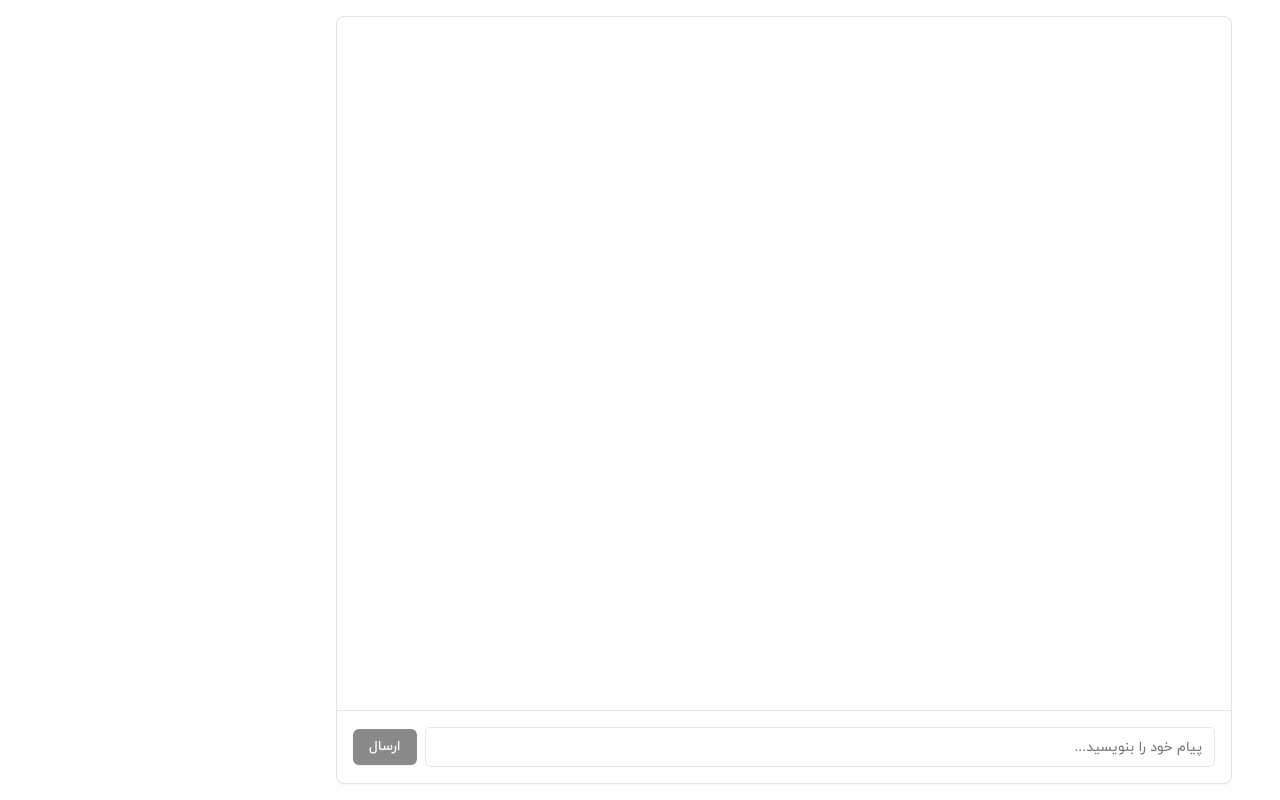
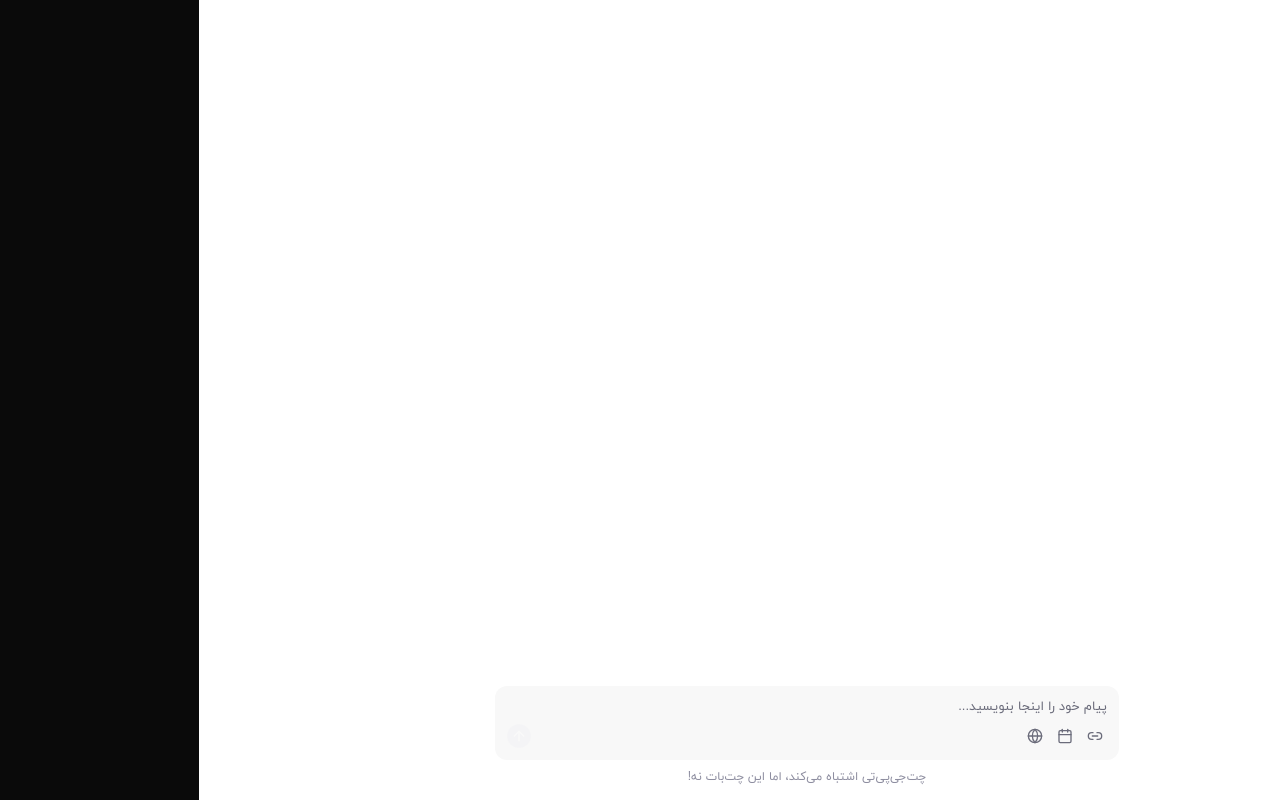
Before and after one commit to rezashahnazar/nextjs-boilerplate, a Next.js app: page / in a window 1280 px wide. Built offline with nearby package versions, Linux system fonts and the light colour scheme.

Commit message:
prepared the UI

```diff
--- a/src/app/layout.tsx
+++ b/src/app/layout.tsx
@@ -35,9 +35,10 @@ export default function RootLayout({
       >
         <CustomThemeProvider
           attribute="class"
-          defaultTheme="system"
+          defaultTheme="dark"
           enableSystem
           disableTransitionOnChange
+          // forcedTheme="dark"
         >
           {/* Skip to main content link for keyboard users */}
           <a
--- a/src/components/ai-ui/ChatUi.tsx
+++ b/src/components/ai-ui/ChatUi.tsx
@@ -89,36 +89,34 @@ export function ChatUI() {
   }, [messages, isLoading, scrollToBottom]);
 
   return (
-    <div className="flex flex-col items-center justify-center h-full py-4">
-      <Card className="w-full max-w-4xl flex flex-col h-full relative">
-        <ScrollArea ref={scrollAreaRef} className="flex-1 h-[calc(100vh-8rem)]">
+    <div className="flex flex-col items-center justify-center h-dvh bg-white">
+      <Card className="w-full max-w-2xl flex flex-col h-full relative border-0 bg-white shadow-none">
+        <ScrollArea
+          ref={scrollAreaRef}
+          className="flex-1 px-4 md:px-6"
+          scrollHideDelay={75}
+        >
+          <div className="py-4 md:py-6">
             <MessageList
               messages={messages}
               isLoading={isLoading}
               error={error}
               onRetry={reload}
             />
+          </div>
         </ScrollArea>
 
-        {showScrollButton && (
-          <Button
-            size="icon"
-            variant="secondary"
-            className="absolute bottom-24 right-6 z-50 rounded-full shadow-lg hover:shadow-xl transition-all duration-200 opacity-90 hover:opacity-100 hover:translate-y-[-2px]"
-            onClick={() => scrollToBottom("smooth")}
-            aria-label="پیمایش به پایین"
-          >
-            <ChevronDown className="h-5 w-5" />
-          </Button>
-        )}
-
+        <div className="bg-white px-4 pb-3 pt-0 md:px-6">
           <ChatInput
             input={input}
             isLoading={isLoading}
             onSubmit={handleSubmit}
             onInputChange={handleInputChange}
             onStop={stop}
+            showScrollButton={showScrollButton}
+            onScrollToBottom={() => scrollToBottom("smooth")}
           />
+        </div>
       </Card>
     </div>
   );
--- a/src/components/ai-ui/chat-input.tsx
+++ b/src/components/ai-ui/chat-input.tsx
@@ -1,6 +1,15 @@
 import { Button } from "@/components/ui/button";
 import { Input } from "@/components/ui/input";
 import { FormEvent } from "react";
+import {
+  StopCircle,
+  Link2,
+  Calendar,
+  Globe,
+  ArrowUp,
+  ChevronDown,
+} from "lucide-react";
+import { cn } from "@/lib/utils";
 
 interface ChatInputProps {
   input: string;
@@ -8,6 +17,8 @@ interface ChatInputProps {
   onSubmit: (e: FormEvent<HTMLFormElement>) => void;
   onInputChange: (e: React.ChangeEvent<HTMLInputElement>) => void;
   onStop: () => void;
+  showScrollButton?: boolean;
+  onScrollToBottom?: () => void;
 }
 
 export function ChatInput({
@@ -16,25 +27,99 @@ export function ChatInput({
   onSubmit,
   onInputChange,
   onStop,
+  showScrollButton = false,
+  onScrollToBottom,
 }: ChatInputProps) {
   return (
-    <form onSubmit={onSubmit} className="flex items-center gap-2 border-t p-4">
+    <div className="relative h-full flex flex-col">
+      {showScrollButton && (
+        <Button
+          onClick={onScrollToBottom}
+          className={cn(
+            "fixed bottom-32 left-1/2 -translate-x-1/2 h-8 w-8 rounded-full bg-white shadow-md hover:bg-gray-50 z-50",
+            "transition-opacity duration-200",
+            showScrollButton ? "opacity-100" : "opacity-0 pointer-events-none"
+          )}
+          size="icon"
+          variant="outline"
+        >
+          <ChevronDown className="h-5 w-5 text-[#6B6C7B]" />
+        </Button>
+      )}
+      <form
+        onSubmit={onSubmit}
+        className="relative flex flex-col gap-2 rounded-xl bg-[#F8F8F8] p-3 h-full"
+      >
         <Input
           value={input}
           onChange={onInputChange}
-        placeholder="پیام خود را بنویسید..."
-        className="flex-1"
+          autoComplete="off"
+          spellCheck="false"
+          placeholder="پیام خود را اینجا بنویسید..."
+          className="flex-1 bg-transparent text-[13px] text-[#303030] placeholder:text-[#6B6C7B] placeholder:text-[13px] border-0 p-0 focus-visible:ring-0 focus-visible:ring-offset-0"
           disabled={isLoading}
         />
+        <div className="flex items-center justify-between gap-2">
+          <div className="flex items-center gap-1.5">
+            <Button
+              type="button"
+              variant="ghost"
+              size="icon"
+              className="h-6 w-6 rounded-lg hover:bg-[#ECECF1]"
+            >
+              <Link2 className="h-[15px] w-[15px] text-[#6B6C7B]" />
+            </Button>
+            <Button
+              type="button"
+              variant="ghost"
+              size="icon"
+              className="h-6 w-6 rounded-lg hover:bg-[#ECECF1]"
+            >
+              <Calendar className="h-[15px] w-[15px] text-[#6B6C7B]" />
+            </Button>
+            <Button
+              type="button"
+              variant="ghost"
+              size="icon"
+              className="h-6 w-6 rounded-lg hover:bg-[#ECECF1]"
+            >
+              <Globe className="h-[15px] w-[15px] text-[#6B6C7B]" />
+            </Button>
+          </div>
           {isLoading ? (
-        <Button type="button" variant="outline" onClick={onStop}>
-          توقف
+            <Button
+              type="button"
+              variant="ghost"
+              size="icon"
+              onClick={onStop}
+              className="h-6 w-6 rounded-lg hover:bg-[#ECECF1]"
+            >
+              <StopCircle className="h-[15px] w-[15px] text-[#6B6C7B]" />
             </Button>
           ) : (
-        <Button type="submit" disabled={!input.trim()}>
-          ارسال
+            <Button
+              type="submit"
+              variant="ghost"
+              size="icon"
+              disabled={!input.trim()}
+              className="h-6 w-6 rounded-full bg-black hover:bg-black/90 disabled:opacity-25 disabled:bg-[#ECECF1]"
+            >
+              <ArrowUp className="h-[15px] w-[15px] text-white" />
             </Button>
           )}
+        </div>
       </form>
+      <ChatBottomMessage />
+    </div>
   );
 }
+
+function ChatBottomMessage() {
+  return (
+    <div className="text-center relative bottom-0 left-0 right-0 pt-1">
+      <span className="text-xs text-[#8E8EA0]">
+        چت‌جی‌پی‌تی اشتباه می‌کند، اما این چت‌بات نه!
+      </span>
+    </div>
+  );
+}
--- a/src/components/ai-ui/message-item.tsx
+++ b/src/components/ai-ui/message-item.tsx
@@ -249,115 +249,85 @@ export function MessageItem({
     <div
       ref={messageRef}
       className={cn(
-        "group relative flex items-start gap-3 px-4 py-3",
-        isUser ? "flex-row-reverse" : "flex-row"
-      )}
-      role="listitem"
-      aria-label={`پیام از ${isUser ? "شما" : "دستیار"}`}
-    >
-      <Avatar
-        className={cn(
-          "h-8 w-8 shrink-0",
-          isUser ? "bg-primary/10" : "bg-muted"
+        "group relative mb-7 flex items-start gap-3",
+        isUser ? "justify-end" : "justify-start"
       )}
     >
+      {!isUser && (
+        <div className="flex h-[24px] w-[24px] shrink-0 select-none items-center justify-center rounded bg-[#ECECF1]">
+          <AssistantAvatar />
+        </div>
+      )}
+      <div className="flex flex-col items-start">
         <div
           className={cn(
-            "h-full w-full",
-            isUser ? "text-primary" : "text-foreground"
-          )}
-        >
-          {isUser ? <UserAvatar /> : <AssistantAvatar />}
-        </div>
-      </Avatar>
-
-      <div
-        className={cn(
-          "flex min-w-0 max-w-[80%] flex-col gap-1",
-          "animate-in slide-in-from-bottom-2 fade-in-50 duration-200",
-          isUser ? "items-end" : "items-start"
-        )}
-      >
-        <div
-          className={cn(
-            "flex w-full items-center gap-2 text-sm",
-            isUser ? "flex-row-reverse" : "flex-row"
-          )}
-        >
-          <span className="font-medium text-foreground">
-            {isUser ? "شما" : "دستیار"}
-          </span>
-          <time
-            dateTime={createdAt.toISOString()}
-            className="text-xs text-muted-foreground"
-          >
-            {formattedTime}
-          </time>
-        </div>
-
-        <div
-          className={cn(
-            "relative rounded-lg px-4 py-3 text-sm",
-            isUser
-              ? "bg-primary text-primary-foreground"
-              : "bg-muted text-foreground",
-            "shadow-sm transition-all duration-200 ease-in-out hover:shadow-md",
-            "ring-1 ring-inset",
-            isUser ? "ring-primary/10" : "ring-border"
-          )}
-        >
-          <div
-            dir="rtl"
-            className={cn(
-              "prose prose-sm dark:prose-invert max-w-none break-words",
-              isUser && "prose-invert"
+            "rounded-2xl px-4 py-[10px] max-w-[85%] text-[13px] ",
+            isUser ? "bg-[#F7F7F8] text-[#303030]" : "bg-white text-[#303030]"
           )}
         >
           <ReactMarkdown
             remarkPlugins={[remarkGfm]}
             components={{
               p: ({ children }) => (
-                  <p dir="rtl" className="text-right !mt-0">
+                <p
+                  dir="rtl"
+                  className="whitespace-pre-wrap leading-[1.7] text-[13px]"
+                >
                   {children}
                 </p>
               ),
               h1: ({ children }) => (
-                  <h1 dir="rtl" className="text-right">
+                <h1
+                  dir="rtl"
+                  className="text-right text-[14px] font-bold mt-6 mb-4 first:mt-0"
+                >
                   {children}
                 </h1>
               ),
               h2: ({ children }) => (
-                  <h2 dir="rtl" className="text-right">
+                <h2
+                  dir="rtl"
+                  className="text-right text-[13.5px] font-semibold mt-5 mb-3"
+                >
                   {children}
                 </h2>
               ),
               h3: ({ children }) => (
-                  <h3 dir="rtl" className="text-right">
+                <h3
+                  dir="rtl"
+                  className="text-right text-[13px] font-medium mt-4 mb-2"
+                >
                   {children}
                 </h3>
               ),
               ul: ({ children }) => (
-                  <ul dir="rtl" className="text-right list-disc mr-5 space-y-2">
+                <ul
+                  dir="rtl"
+                  className="text-right list-disc mr-5 space-y-1.5 my-4 text-[13px]"
+                >
                   {children}
                 </ul>
               ),
               ol: ({ children }) => (
                 <ol
                   dir="rtl"
-                    className="text-right list-decimal mr-5 space-y-2"
+                  className="text-right list-decimal mr-5 space-y-1.5 my-4 text-[13px]"
                 >
                   {children}
                 </ol>
               ),
               li: ({ children }) => (
-                  <li dir="rtl" className="text-right">
+                <li
+                  dir="rtl"
+                  className="text-right leading-relaxed text-[13px]"
+                >
                   {children}
                 </li>
               ),
               blockquote: ({ children }) => (
                 <blockquote
                   dir="rtl"
-                    className="text-right border-r-2 border-border pr-4"
+                  className="text-right border-r-2 border-border pr-4 py-1 my-4 text-[13px] text-muted-foreground"
                 >
                   {children}
                 </blockquote>
@@ -419,8 +389,15 @@ export function MessageItem({
             {content}
           </ReactMarkdown>
         </div>
+        <span className="px-0 text-[12px] text-[#8E8EA0] mt-1">
+          {formattedTime}
+        </span>
       </div>
+      {isUser && (
+        <div className="flex h-[24px] w-[24px] shrink-0 select-none items-center justify-center rounded bg-[#ECECF1]">
+          <UserAvatar />
         </div>
+      )}
     </div>
   );
 }
```
Also changed, not shown: 1 other file (tests, documents, lock files or other folders). Lines whose indentation alone changed are shown as unchanged.
